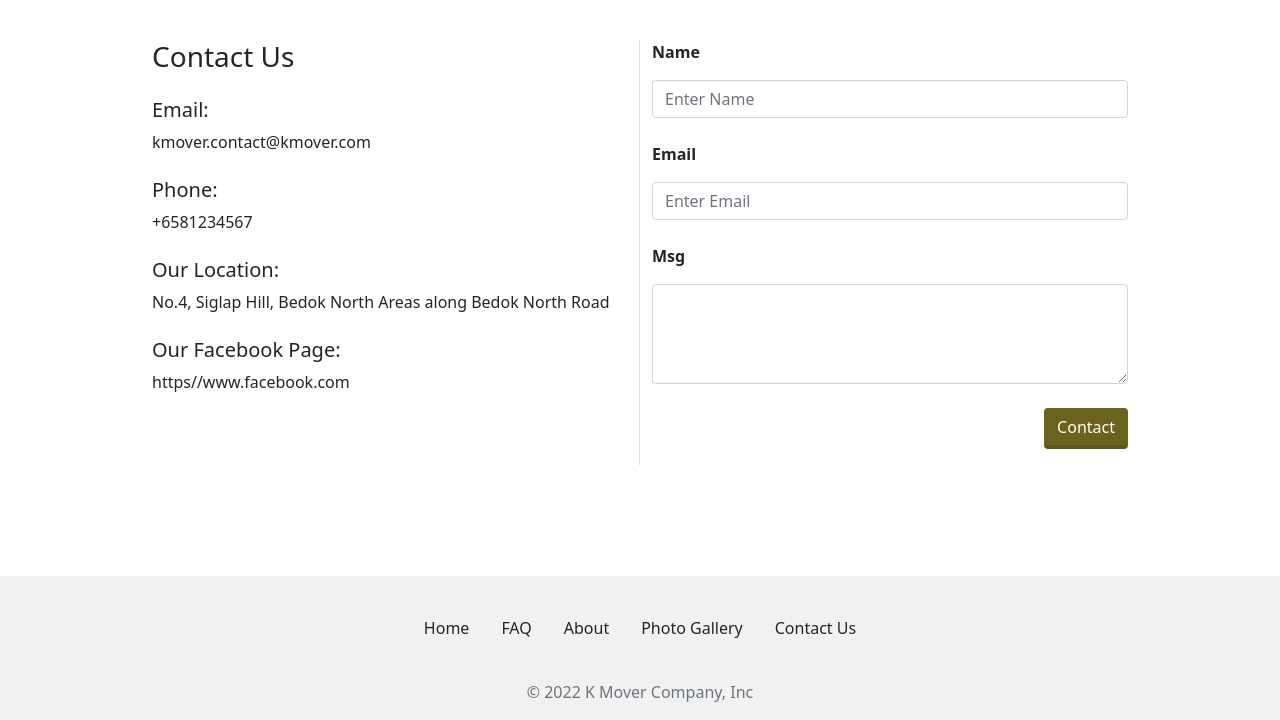
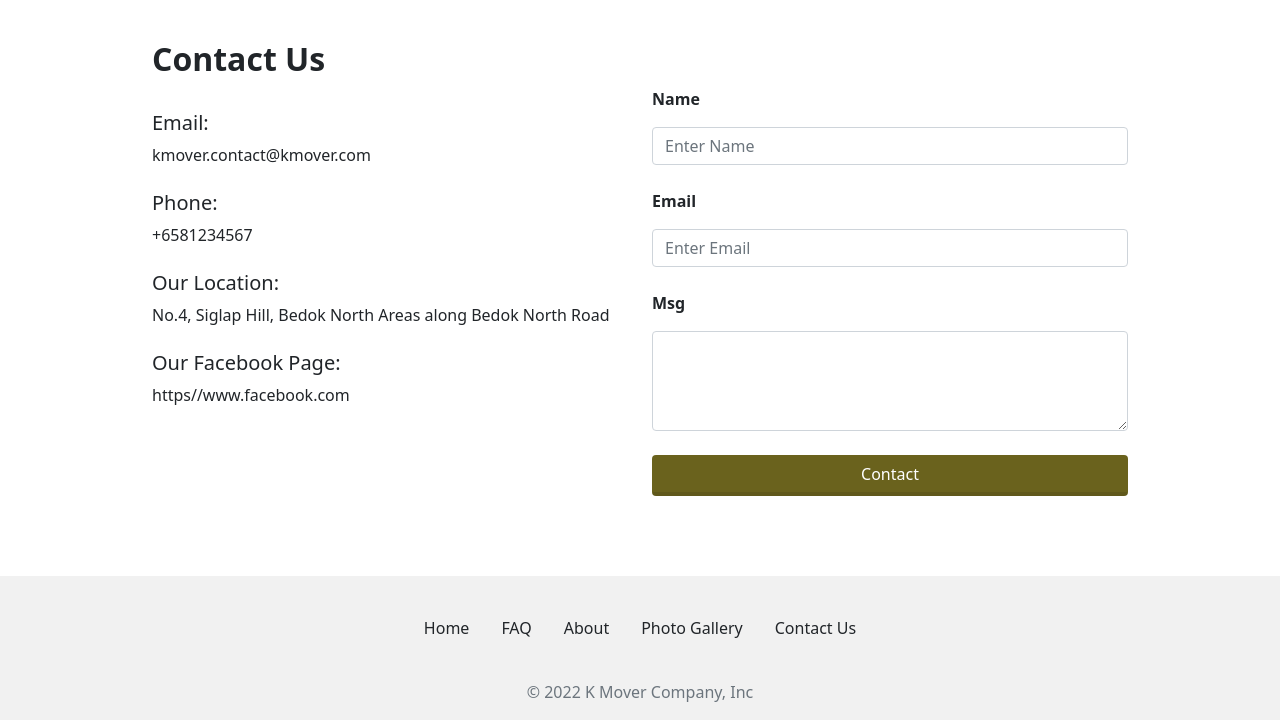
Before and after one commit to PmrKyaw/kmover, a Flask app: page /contact-us in a window 1280 px wide. Shown: the part 80-800 px from the top of the page. Run offline with Flask 2, Linux system fonts and the light colour scheme; some libraries are stand-ins or nearby versions.

Commit message:
fix small detail

```diff
--- a/templates/base/components/navbar.html
+++ b/templates/base/components/navbar.html
@@ -21,7 +21,7 @@
             <a class="nav-link {% if '/gallery' == request.url_rule.rule %}active{% endif %}" href="{{ url_for('gallery') }}">Photo Gallery</a>
           </li>
           <li class="nav-item">
-            <a class="btn {% if '/' != request.url_rule.rule %}btn-light-brown{% else %}nav-link{% endif %} p-2" href="{{ url_for("contact_us") }}">Contact Us</a>
+            <a class="{% if '/' != request.url_rule.rule %}btn btn-light-brown p-2{% else %}nav-link{% endif %}" href="{{ url_for("contact_us") }}">Contact Us</a>
           </li>
         </ul>
       </div>
--- a/templates/contact_us.html
+++ b/templates/contact_us.html
@@ -5,9 +5,9 @@
 {% block body %}
     <div class="container mt-3 pt-4 pb-4" style="max-width: 1000px;">
         <div class="p-3-border">
+            <h3 class="fs-2 text-lead fw-bold">Contact Us</h3>
             <div class="row">
-                <div class="col-md-6 p-c" style="border-right: 1px #d3d3d3bb solid;">
-                    <h3>Contact Us</h3>
+                <div class="col-md-6 p-c">
                     <div class="mt-4 mb-4">
                         <h4 class="fs-5">Email:</h4>
                         <span>kmover.contact@kmover.com</span>
@@ -40,9 +40,7 @@
                             <textarea id="msg" class="form-control" style="min-height: 100px; max-height: 230px;"></textarea>
                         </div>
                         <div class="mb-4">
-                            <div class="float-end">
-                                <a class="btn btn-brown">Contact</a>
-                            </div>
+                            <a class="btn w-100 btn-brown">Contact</a>
                         </div>
                     </form>
                 </div>
--- a/templates/index.html
+++ b/templates/index.html
@@ -1,5 +1,5 @@
 {% extends "base/layout.html" %}
-{% block title %}K Mover | Home{% endblock %}
+{% block title %}K MOVER | Home{% endblock %}
 
 {% block body %}
     <style>
@@ -66,7 +66,7 @@
 
     <div class="container mt-0 mt-md-5 p-4 p-md-0 shadow-sm rounded">
         <div class="p-5">
-            <h3 class="text-center text-secondary fw-bold lh-lg mb-4">K Mover – The Most Reliable House Movers in Singapore</h3>
+            <h3 class="text-center text-secondary fw-bold lh-lg mb-4">The Most Reliable House Movers in Singapore</h3>
             <div class="row mt-5">
                 <div class="col-md-4 mb-5 mb-md-0">
                     <div class="service-image">
@@ -108,7 +108,7 @@
         </div>
     </div>
 
-    <div class="container" style="margin-bottom: 5rem;">
+    <div class="container" style="margin-top: 7rem; margin-bottom: 5rem;">
 
         <h1 class="text-center fs-1" style="margin-top: 5rem; margin-bottom: 5rem;">K MOVER but how it's work?</h1>
 
```
